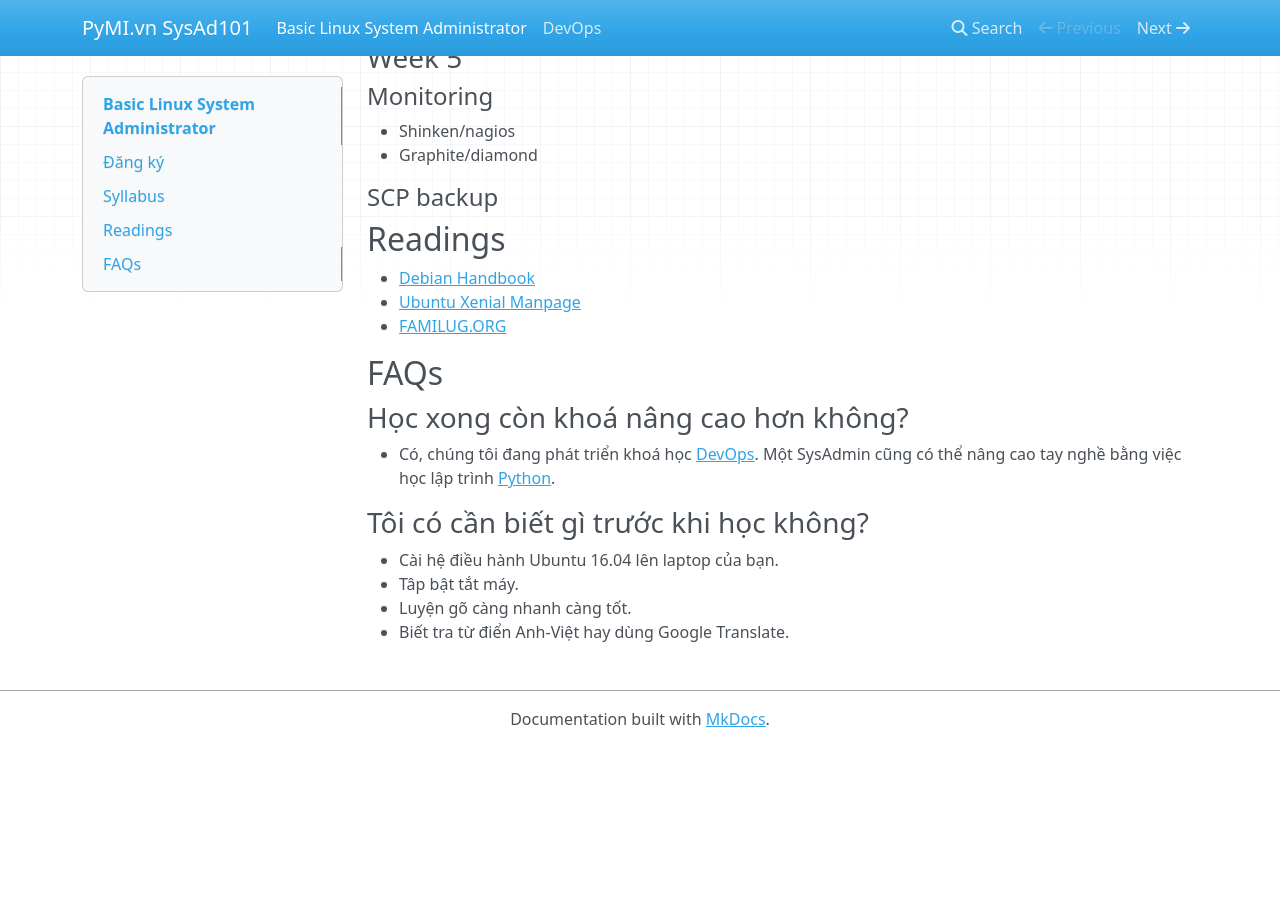
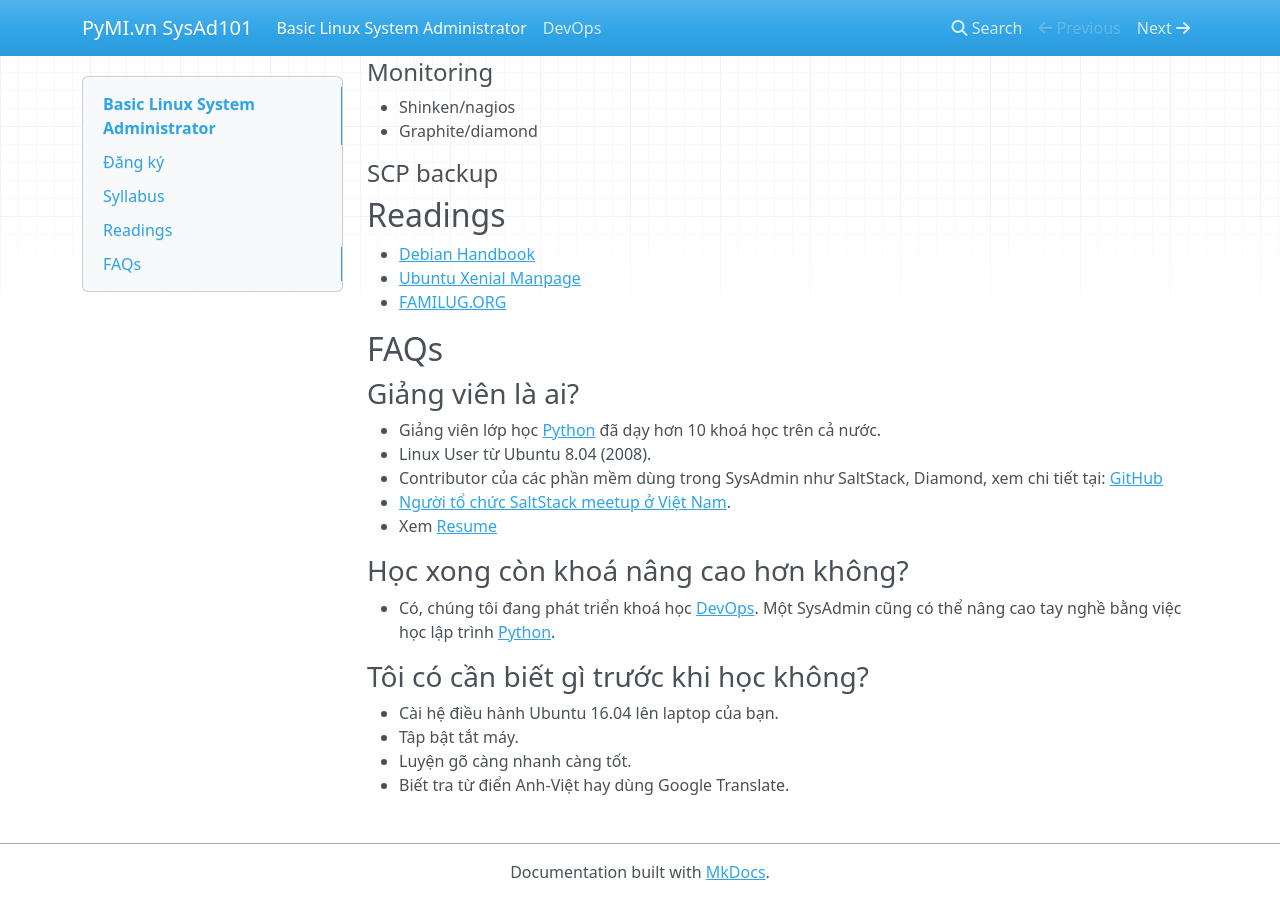
Before and after one commit to pymivn/sysad101, an MkDocs documentation site: the page built from docs/index.md, in a window 1280 px wide and 900 px high, scrolled down 2411 px. Built offline with MkDocs 1.6.1, drawn with Linux system fonts in a browser that asks for light colours; nearby versions of some CDN libraries; before the commit the page ends 3158 px from its top, so only the background shows below that; some of the changed text lies outside the part shown.

Commit message:
Rewrite about teacher

```diff
--- a/docs/index.md
+++ b/docs/index.md
@@ -121,6 +121,15 @@ Khoá học OFFLINE, bằng tiếng Việt, nhưng mọi từ khoá sẽ giữ n
 - [FAMILUG.ORG](http://www.familug.org/)
 
 ## FAQs
+
+### Giảng viên là ai?
+- Giảng viên lớp học [Python] đã dạy hơn 10 khoá học trên cả nước.
+- Linux User từ Ubuntu 8.04 (2008).
+- Contributor của các phần mềm dùng trong SysAdmin như SaltStack, Diamond, xem
+  chi tiết tại: [GitHub](https://github.com/hvnsweeting/)
+- [Người tổ chức SaltStack meetup ở Việt Nam](https://www.meetup.com/VietNam-SaltStack-Meetup/).
+- Xem [Resume](https://docs.google.com/document/d/1UOI6py9e83XGes32Vikq6_ZzOJMOqWB0u0zvkI3fab8/pub)
+
 ### Học xong còn khoá nâng cao hơn không?
 - Có, chúng tôi đang phát triển khoá học [DevOps]. Một SysAdmin cũng có thể
   nâng cao tay nghề bằng việc học lập trình [Python].
```
Also changed, not shown: other parts of docs/index.md (+1 -1 lines).
